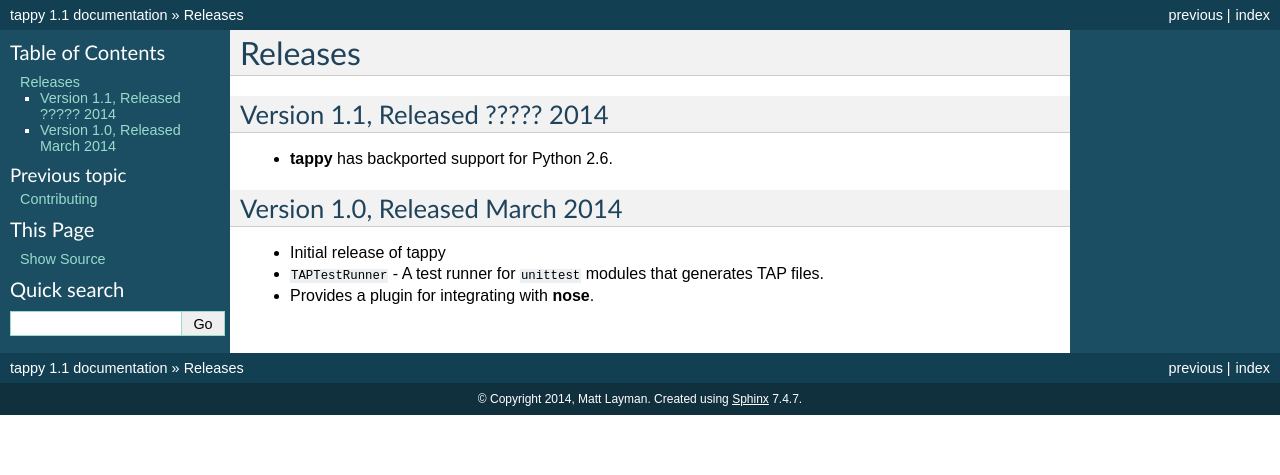
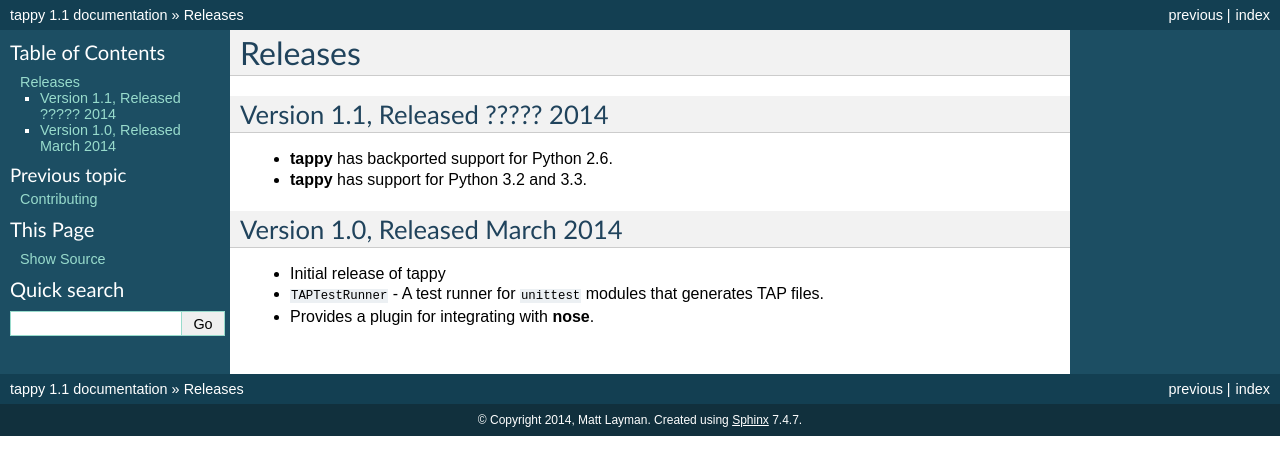
Before and after one commit to python-tap/tappy, a Sphinx documentation site: the page built from docs/releases.rst, in a window 1280 px wide. Shown: the top 475 px of the page. Built offline with Sphinx 7.4.7, drawn with Linux system fonts in a browser that asks for light colours.

Commit message:
Update docs to reflect Python 3 support.

```diff
--- a/docs/index.rst
+++ b/docs/index.rst
@@ -14,7 +14,8 @@
 
 **tappy** is available for download from `PyPI
 <https://pypi.python.org/pypi/tap.py>`_.  You can install it with ``pip`` or
-``easy_install``. **tappy** is currently supported on Python 2.6 and 2.7.
+``easy_install``. **tappy** is currently supported on Python 2.6, 2.7, 3.2, and
+3.3.
 
 .. code-block:: bash
 
--- a/docs/releases.rst
+++ b/docs/releases.rst
@@ -5,6 +5,7 @@
 --------------------------------
 
 * **tappy** has backported support for Python 2.6.
+* **tappy** has support for Python 3.2 and 3.3.
 
 Version 1.0, Released March 2014
 --------------------------------
--- a/setup.py
+++ b/setup.py
@@ -55,6 +55,8 @@
             'Operating System :: OS Independent',
             'Programming Language :: Python :: 2.6',
             'Programming Language :: Python :: 2.7',
+            'Programming Language :: Python :: 3.2',
+            'Programming Language :: Python :: 3.3',
             'Topic :: Software Development :: Testing',
         ],
         keywords=[
```
Also changed, not shown: README.md (+2 -4 lines).
